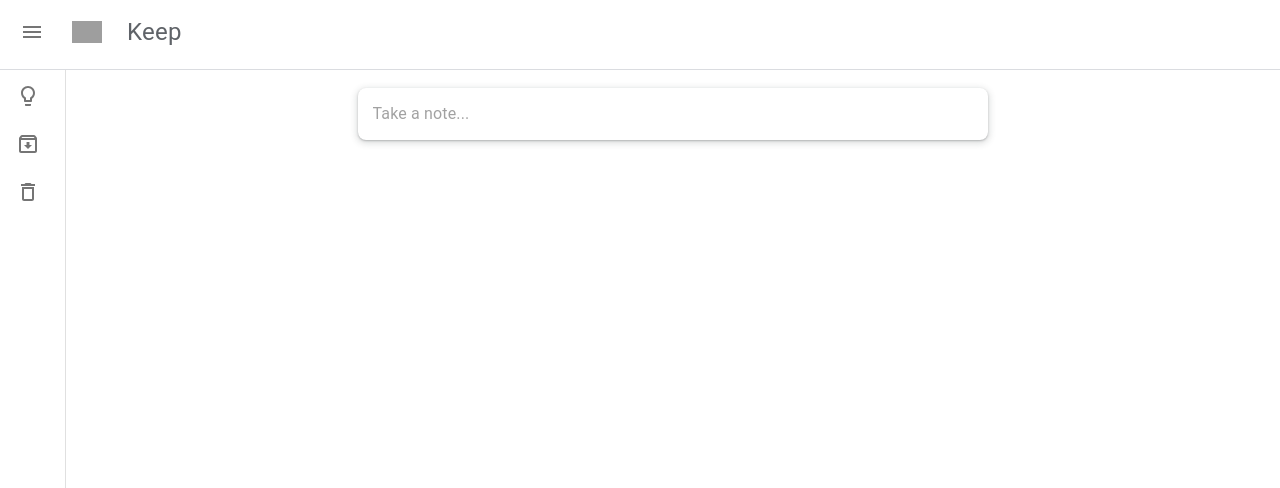
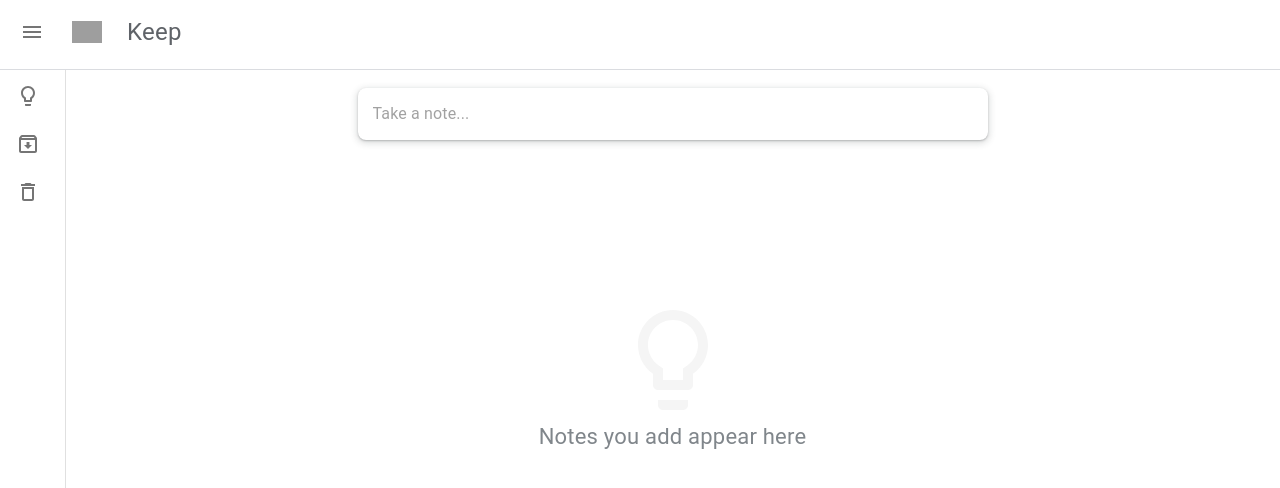
Before and after one commit to vanshverma721/google-keep, a React (Create React App) app: page / in a window 1280 px wide. Shown: the top 488 px of the page. Built offline with nearby package versions, Linux system fonts and the light colour scheme; grey boxes are pictures that could not be loaded.

Commit message:
added empty notes feature

```diff
--- /dev/null
+++ b/src/components/notes/EmptyNotes.jsx
@@ -0,0 +1,31 @@
+import React from 'react'
+import { LightbulbOutlined as Lightbulb } from '@mui/icons-material';
+import { Typography, Box, styled } from '@mui/material';
+
+const Light = styled(Lightbulb)`
+    font-size: 120px;
+    color: #F5F5F5;
+`
+
+const Text = styled(Typography)`
+    color: #80868b;
+    font-size: 22px
+`
+
+const Container = styled(Box)`
+    display: flex;
+    flex-direction: column;
+    align-items: center;
+    margin-top: 20vh
+`
+
+const EmptyNotes = () => {
+  return (
+    <Container>
+        <Light />
+        <Text>Notes you add appear here</Text>
+    </Container>
+  )
+}
+
+export default EmptyNotes
--- a/src/components/notes/Notes.jsx
+++ b/src/components/notes/Notes.jsx
@@ -4,6 +4,7 @@
 
 import Form from './Form'
 import Note from './Note';
+import EmptyNotes from './EmptyNotes';
 
 import { DataContext } from '../../context/DataProvider';
 
@@ -20,6 +21,8 @@
             <Box sx={{ p: 3, width: '100%' }}>
                 <DrawerHeader />
                 <Form />
+                {
+                    notes.length > 0 ?
                         <Grid container style={{ marginTop: 16 }}>
                             {
                                 notes.map(note => (
@@ -29,6 +32,8 @@
                                 ))
                             }
                         </Grid>
+                        : <EmptyNotes />
+                }
             </Box>
         </Box >
     )
```
Lines whose indentation alone changed are shown as unchanged.
